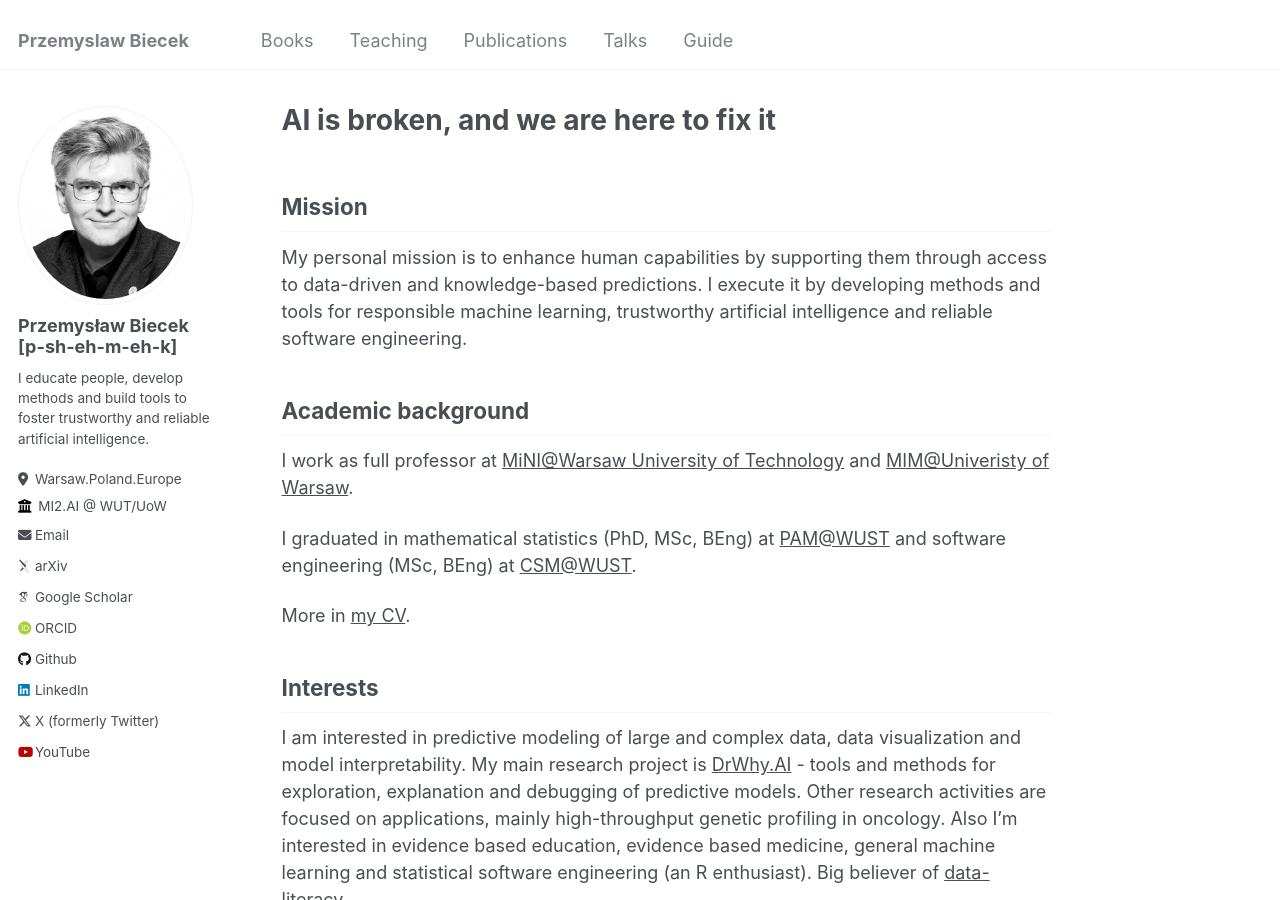
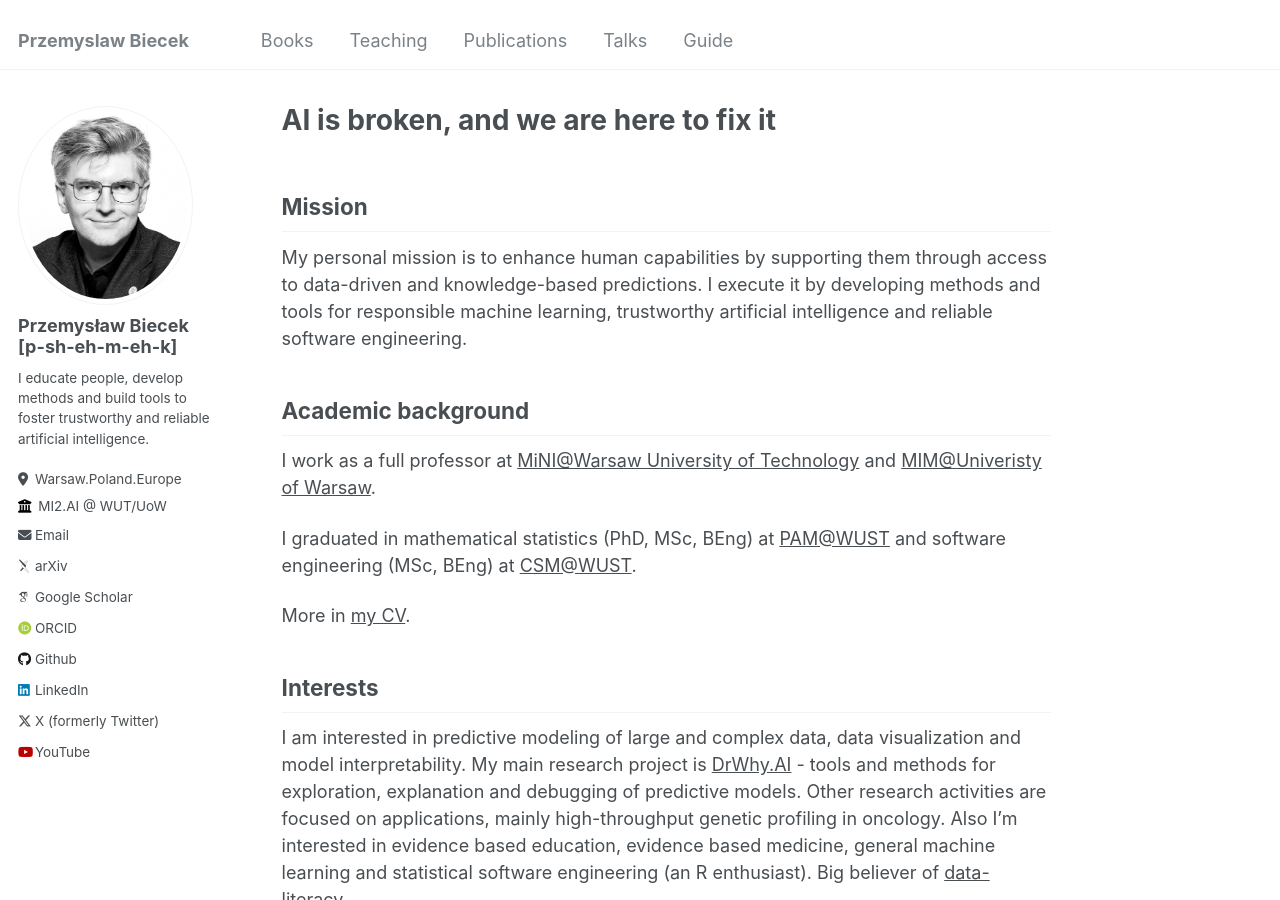
Before and after one commit to pbiecek/pbiecek.github.io, a Jekyll site: the page built from _pages/about.md, in a window 1280 px wide and 900 px high. Built offline with Jekyll 4.4.1, drawn with Linux system fonts in a browser that asks for light colours; some web fonts are replaced.

Commit message:
typo here typo there

```diff
--- a/_pages/about.md
+++ b/_pages/about.md
@@ -15,7 +15,7 @@ My personal mission is to enhance human capabilities by supporting them through
 
 ## Academic background
 
-I work as full professor at [MiNI@Warsaw University of Technology](http://mini.pw.edu.pl) and  [MIM@Univeristy of Warsaw](http://mimuw.edu.pl).
+I work as a full professor at [MiNI@Warsaw University of Technology](http://mini.pw.edu.pl) and  [MIM@Univeristy of Warsaw](http://mimuw.edu.pl).
 
 I graduated in mathematical statistics (PhD, MSc, BEng) at [PAM@WUST](http://wmat.pwr.edu.pl/en/) and software engineering (MSc, BEng) at [CSM@WUST](http://wiz.pwr.edu.pl/en/).
 
```
